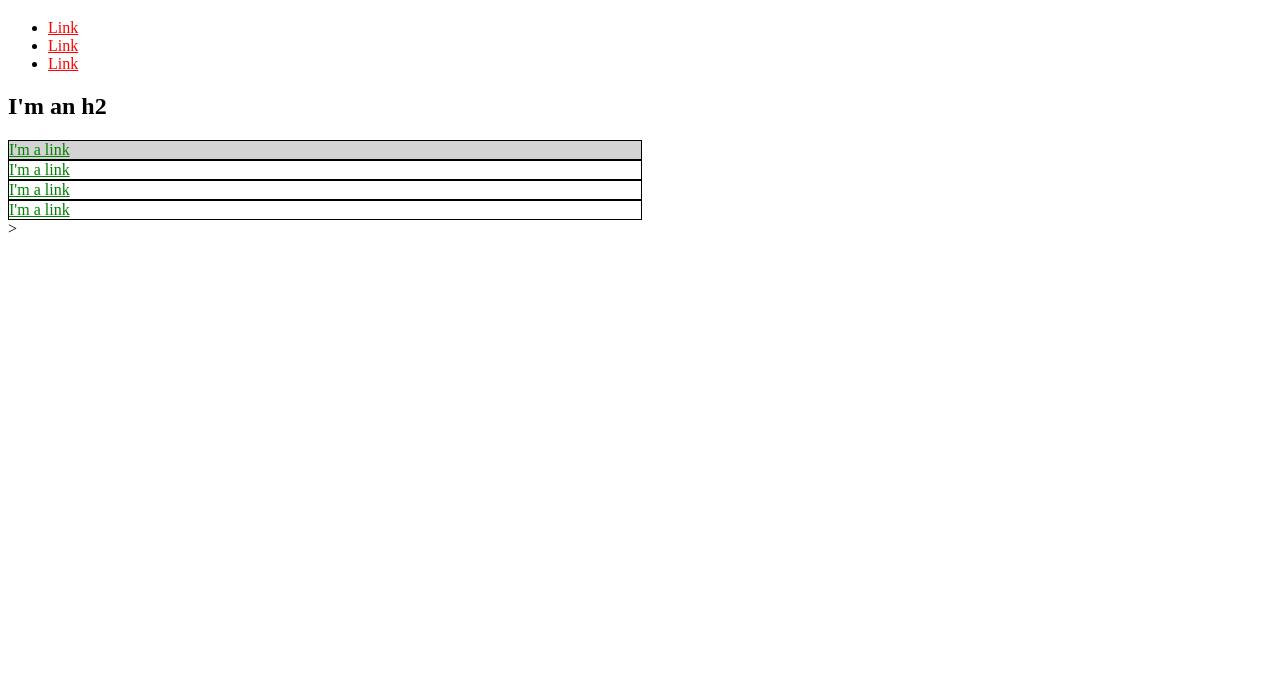
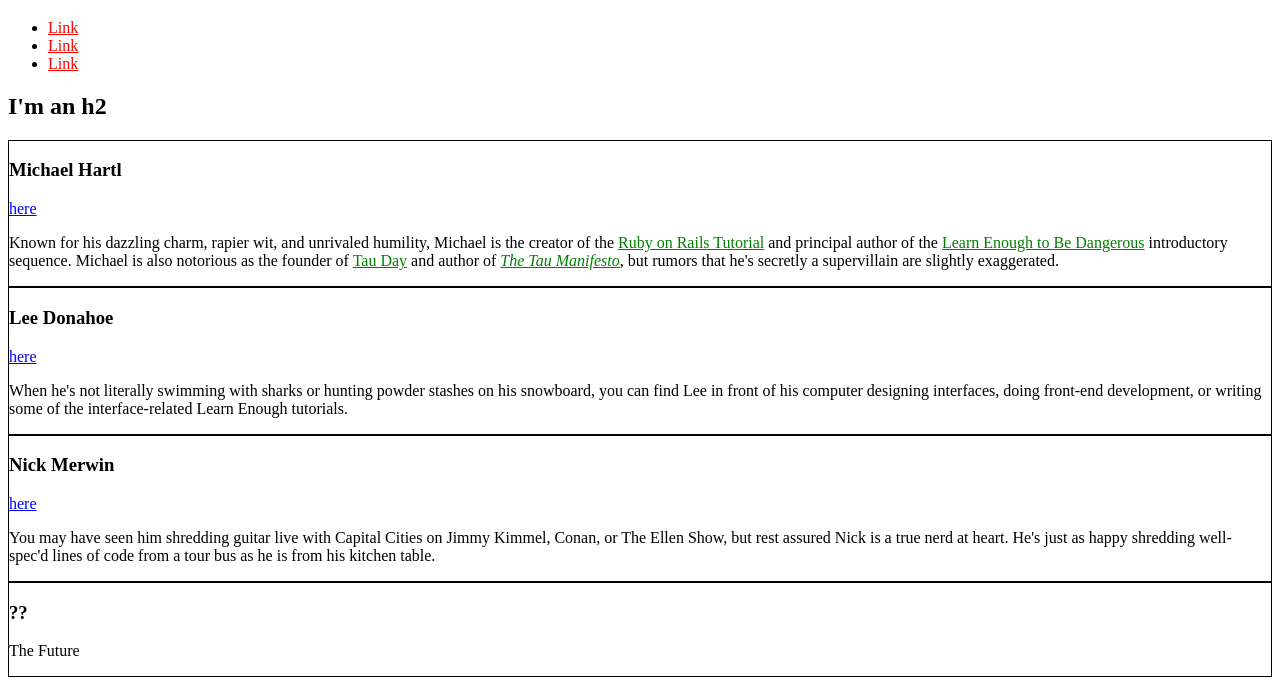
Before and after one commit to michaelbowser/michael_bowser, a plain HTML site: page index.html in a window 1280 px wide. Shown: the part 61-756 px from the top of the page. Drawn offline with Linux system fonts and the light colour scheme.

Commit message:
bulk commit

```diff
--- a/index.html
+++ b/index.html
@@ -4,27 +4,23 @@
     <title>Test Page: Don't Panic</title>
     <meta charset="utf-8">
     <style>
-    .alert {
-      background: red;
-    }
+      /* GLOBAL STYLES */
       a {
         color: red;
       }
-      #exec-bio {
-        background-color: lightgray;
+      /*SOCIAL STYLES */
+      .social-link {
+        color: blue;
       }
+      /* BIO STYLES */
       .bio-box {
         border: 1px solid black;
       }
-      .bio-box a{
+      .bio-copy a {
+        color: green;
         color: green;
       }
-      .bio-box {
-        width: 75%
-      }
-      .bio-box {
-        width: 50%
-      }
+
     </style>
   </head>
   <body>
@@ -41,25 +37,55 @@
       </li>
     </ul>
     <h2>I'm an h2</h2>
-    <div id="exec-bio" class="bio-box alert">
-      <a href="https://example.com/">I'm a link</a>
+    <div class="bio-box">
+      <h3>Michael Hartl</h3>
+      <a href="https://twitter.com/mhartl" class="social-link">here</a>
+      <div class="bio-copy">
+      <p>
+        Known for his dazzling charm, rapier wit, and unrivaled humility,
+        Michael is the creator of the
+        <a href="https://www.railstutorial.org/">Ruby on Rails
+        Tutorial</a> and principal author of the
+        <a href="https://learnenough.com/">
+        Learn Enough to Be Dangerous</a> introductory sequence. Michael
+        is also notorious as the founder of
+        <a href="http://tauday.com/">Tau Day</a> and author of
+        <a href="http://tauday.com/tau-manifesto"><em>The Tau
+        Manifesto</em></a>, but rumors that he's secretly a supervillain
+        are slightly exaggerated.
+      </p>
+      </div>
     </div>
     <div class="bio-box">
-      <a href="https://example.com/">I'm a link</a>
+      <h3>Lee Donahoe</h3>
+      <a href="https://twitter.com/leedonahoe" class="social-link">here</a>
+      <div class="bio-copy">
+      <p>
+        When he's not literally swimming with sharks or hunting powder stashes on
+        his snowboard, you can find Lee in front of his computer designing
+        interfaces, doing front-end development, or writing some of the
+        interface-related Learn Enough tutorials.
+      </p>
+      </div>
     </div>
     <div class="bio-box">
-      <a href="https://example.com/">I'm a link</a>
+      <h3>Nick Merwin</h3>
+      <a href="https://twitter.com/nickmerwin" class="social-link">here</a>
+      <div class="bio-copy">
+      <p>
+        You may have seen him shredding guitar live with Capital Cities on Jimmy
+        Kimmel, Conan, or The Ellen Show, but rest assured Nick is a true nerd at
+        heart. He's just as happy shredding well-spec'd lines of code from a tour
+        bus as he is from his kitchen table.
+
+      </div>
+    </p>
     </div>
     <div class="bio-box">
-      <a href="https://example.com/"">I'm a link</a>
+      <h3>??</h3>
+      <p>
+        The Future
+      </p>
     </div>
   </body>
-</<!DOCTYPE html>
-<html lang="en" dir="ltr">
-  <head>
-    <meta charset="utf-8">
-    <title></title>
-  </head>
-  <body>
-  </body>
-</html>>
+</html>
```
